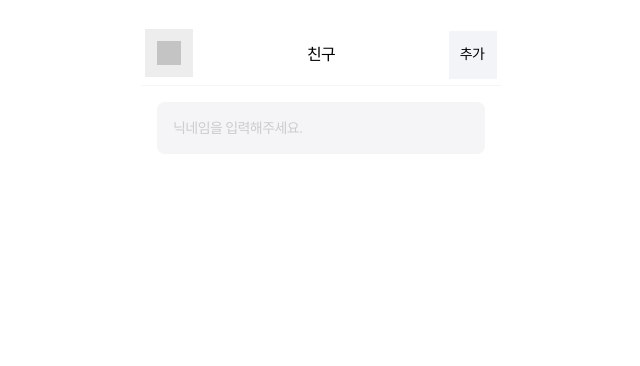
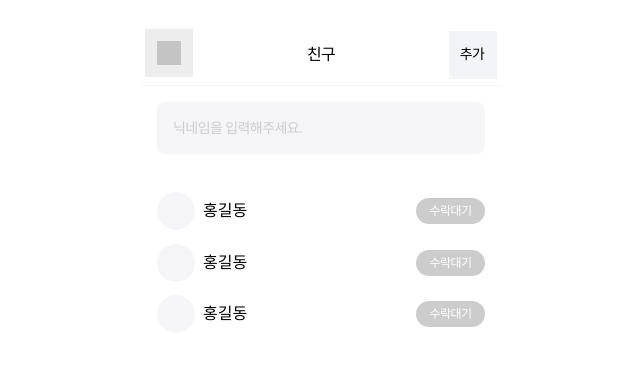
Before and after one commit to Jcurver/moabuzaFE, a React (Create React App) app: page /friends in a window 1280 px wide. Shown: the top 366 px of the page, without its empty margins (319-959 px from the left). Built offline with nearby package versions, Linux system fonts and the light colour scheme.

Commit message:
[FIX]friends etc

```diff
--- a/package.json
+++ b/package.json
@@ -21,6 +21,7 @@
     "jsonwebtoken": "^8.5.1",
     "moment": "^2.29.1",
     "react": "^17.0.2",
+    "react-alert": "^7.0.3",
     "react-big-calendar": "^0.39.0",
     "react-calendar": "^3.7.0",
     "react-datepicker": "^4.7.0",
@@ -36,6 +37,7 @@
     "shortid": "^2.2.16",
     "styled-components": "^5.3.3",
     "styled-reset": "^4.3.4",
+    "sweetalert2": "^11.4.4",
     "typescript": "^4.5.5",
     "universal-cookie": "^4.0.4",
     "web-vitals": "^2.1.4"
--- a/src/pages/Friends.js
+++ b/src/pages/Friends.js
@@ -18,6 +18,32 @@ function Friends() {
         <TopLine />
       </TopDiv>
       <FriendInput placeholder="닉네임을 입력해주세요." />
+      <FriendsDiv>
+        <FriendsLine>
+          <FriendProfile>
+            <FriendIcon />
+            <FriendText>홍길동</FriendText>
+          </FriendProfile>
+          <AddButton>수락대기</AddButton>
+        </FriendsLine>
+        <FriendsLine>
+          <FriendProfile>
+            <FriendIcon />
+            <FriendText>홍길동</FriendText>
+          </FriendProfile>
+          <AddButton>수락대기</AddButton>
+        </FriendsLine>
+        <FriendsLine>
+          <FriendProfile>
+            <FriendIcon />
+            <FriendText>홍길동</FriendText>
+          </FriendProfile>
+          <AddButton>수락대기</AddButton>
+        </FriendsLine>
+
+
+
+      </FriendsDiv>
     </Wrapper>
   )
 }
@@ -149,4 +175,73 @@ const FriendInput = styled.input`
     color: #cccccc;
   }
 `
+
+const FriendsDiv = styled.div`
+position:absolute;
+width: 100%;
+top: 21.4%;
+padding:16px 16px 0px 16px;
+overflow: scroll;
+bottom: 0px;
+
+
+`
+const FriendsLine = styled.div`
+  display: flex;
+  align-items: center;
+  justify-content: space-between;
+  padding: 0px;
+  width: 328px;
+  height: 48px;
+  margin-bottom: 1.11%;
+`
+const FriendProfile = styled.div`
+  display: flex;
+  align-items: center;
+
+  width:100px;
+`
+const FriendIcon = styled.div`
+  width: 38px;
+  height: 38px;
+  border-radius:20px;
+  background: #f5f5f7;
+  margin-right:8px;
+`
+const FriendText = styled.div`
+
+`
+const AddButton = styled.div`
+  display: flex;
+
+  justify-content: center;
+  align-items: center;
+  padding: 7px 13px;
+
+  width: 69px;
+  height: 26px;
+  left: 259px;
+  top: 11px;
+
+  /* color / gray / Gray30 */
+
+  background: #cccccc;
+  border-radius: 13px;
+  font-family: 'Noto Sans KR';
+  font-style: normal;
+  font-weight: 400;
+  font-size: 12px;
+  line-height: 100%;
+  /* identical to box height, or 12px */
+
+  display: flex;
+  align-items: center;
+  text-align: center;
+  letter-spacing: -0.04em;
+
+  /* Rectangle 173 */
+
+  color: #ffffff;
+`
+
 export default Friends
--- a/src/pages/Modified.js
+++ b/src/pages/Modified.js
@@ -1,8 +1,18 @@
 import * as React from 'react'
 import styled from 'styled-components'
 import { NavLink } from 'react-router-dom'
+import Swal from 'sweetalert2'
 
 function Modified() {
+  function changeSubmit() {
+     console.log('gkgk')
+    Swal.fire({
+      title: '수정 완료!',
+      text: '더 열심히 모아부자!',
+      icon: 'success',
+    })
+
+  }
   return (
     <Wrapper>
       <NavLink to="/settings">
@@ -12,7 +22,7 @@ function Modified() {
       <TopLine />
 
       <Title>캐릭터/닉네임 수정</Title>
-      <ButtonSubmit>확인</ButtonSubmit>
+      <ButtonSubmit onClick={()=>changeSubmit()}>확인</ButtonSubmit>
       <CharacterDiv>
         <CharacterOne style={{ left: '0px' }}>
           <Character />
--- a/src/pages/OnedayBuza.js
+++ b/src/pages/OnedayBuza.js
@@ -131,12 +131,12 @@ function OnedayBuza() {
       <TodayListDiv>
         {data.map((d) => {
           return (
-            <TodayListLine>
+            <TodayListLine key={d.id}>
               <TodayListLineLeft>
                 <TodayListLineTitle>{d.recordType}</TodayListLineTitle>
                 <TodayListLineMemo>{d.memos}</TodayListLineMemo>
               </TodayListLineLeft>
-              <TodayListLineRight>{d.recordType === "지출" ? "-" : "+"} {d.recordAmount} 원</TodayListLineRight>
+              <TodayListLineRight>{d.recordType === "지출" ? "-" : "+"} {d.recordAmount.toLocaleString()} 원</TodayListLineRight>
             </TodayListLine>
           )
         })}
@@ -255,11 +255,12 @@ const BottomLine = styled.hr`
 `
 const CalDiv = styled.div`
   display: flex;
-
+  justify-content: center;
+  align-items: center;
   position: absolute;
-  width: 97px;
+  width:120px;
   height: 23px;
-  left: 125px;
+  left: 120px;
   top: 15.7%;
 `
 const CalBtn = styled.button`
--- a/src/pages/Settings.js
+++ b/src/pages/Settings.js
@@ -1,8 +1,30 @@
 import * as React from 'react'
 import styled from 'styled-components'
 import { NavLink } from 'react-router-dom'
+import Swal from 'sweetalert2'
 
 function Settings() {
+  function logout() {
+    console.log('gkgk')
+    Swal.fire({
+      title: '로그아웃할 거지?',
+      text: '꼭 다시 돌아와부자!',
+      icon: 'warning',
+      showCancelButton: true,
+      confirmButtonColor: '#3085d6',
+      cancelButtonColor: '#d33',
+      confirmButtonText: '나가부자',
+      cancelButtonText: '있어부자',
+    })
+      .then((result) => {
+        if (result.value) {
+        console.log(result)
+        // this.props.submitUser(this.state)
+      }
+    })
+
+  }
+
   return (
     <Wrapper>
       <TopDiv>
@@ -25,7 +47,7 @@ function Settings() {
         <TodayLogo />
         <TodayText>리뷰</TodayText>
       </TodayDiv>
-      <TodayDiv style={{ top: '35.97%' }}>
+      <TodayDiv onClick={()=>logout()} style={{ top: '35.97%' }}>
         <TodayLogoDiv />
         <TodayLogo />
         <TodayText>로그아웃</TodayText>
@@ -104,7 +126,6 @@ const TodayDiv = styled.div`
   left: 0px;
 `
 
-
 const TodayLogoDiv = styled.div`
   position: absolute;
   width: 48px;
--- a/src/styles/GlobalStyle.js
+++ b/src/styles/GlobalStyle.js
@@ -85,13 +85,14 @@ const GlobalStyle = createGlobalStyle`
       margin: 0px;
       padding: 0px;
       font-family: 'Nato-Sans KR', sans-serif;
-
+      -ms-overflow-style: none;
 
       li {
       list-style: none;
       }
       body::-webkit-scrollbar {
-	display:none /* Chrome , Safari , Opera */
+	display:none; /* Chrome , Safari , Opera */
+  width: 0 !important;
 }
   button {
     border:none;
```
Also changed, not shown: src/index.js (+9 -5 lines), 1 other file (tests, documents, lock files or other folders).
